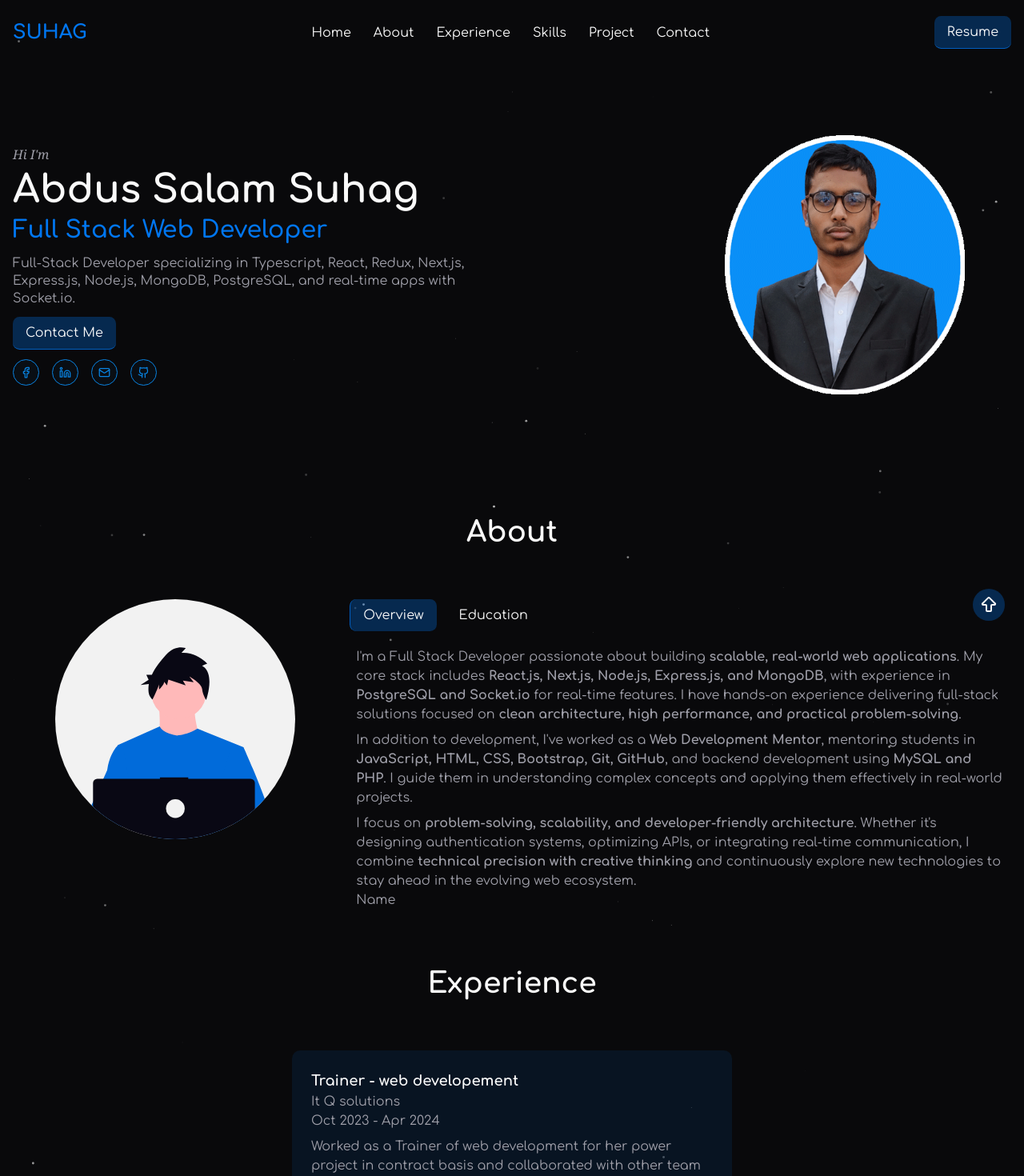
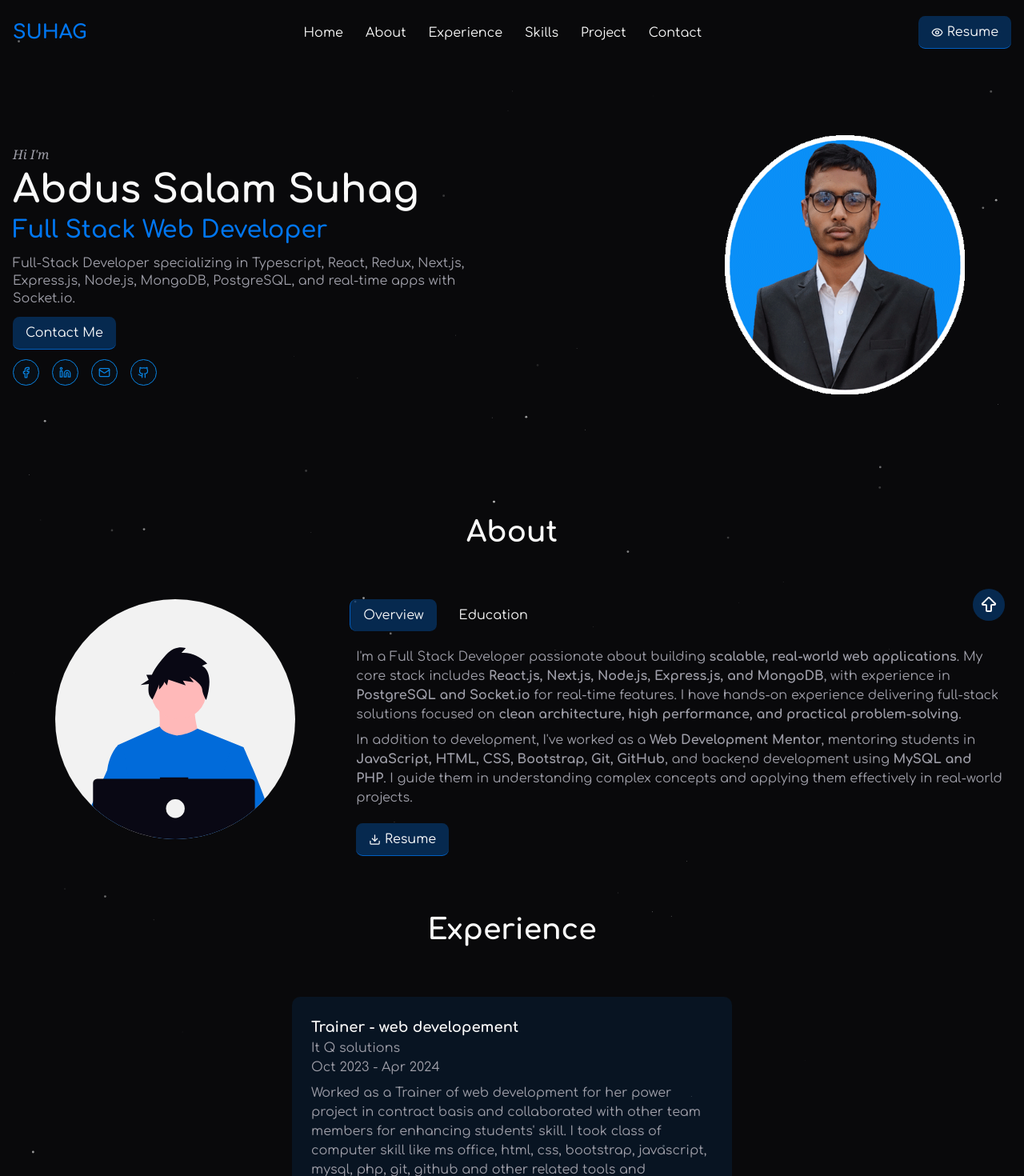
Before and after one commit to md-suhag/suhag-portfolio, a Next.js app: page / in a window 1280 px wide. Shown: the top 1470 px of the page at 80% size. Built offline with nearby package versions, Linux system fonts and the light colour scheme.

Commit message:
update: resume

```diff
--- a/src/components/home/About.tsx
+++ b/src/components/home/About.tsx
@@ -3,6 +3,7 @@ import Image from "next/image";
 import React from "react";
 import { images } from "../../../public/images";
 import * as motion from "motion/react-client";
+import { Download } from "lucide-react";
 
 const About = () => {
   return (
@@ -73,19 +74,16 @@ const About = () => {
                 guide them in understanding complex concepts and applying them
                 effectively in real-world projects.
               </p>
-              <p className="mt-2">
-                I focus on{" "}
-                <strong>
-                  problem-solving, scalability, and developer-friendly
-                  architecture
-                </strong>
-                . Whether it&apos;s designing authentication systems, optimizing
-                APIs, or integrating real-time communication, I combine{" "}
-                <strong>technical precision with creative thinking</strong> and
-                continuously explore new technologies to stay ahead in the
-                evolving web ecosystem.
-              </p>
-              Name
+              <div className="mt-5 text-white">
+                <a
+                  href="Md Abdus Salam Suhag Resume.pdf"
+                  download=""
+                  className="btn  flex gap-1"
+                  title="Resume Download"
+                >
+                  <Download size={15} className="inline" /> <span>Resume</span>
+                </a>
+              </div>
             </TabsContent>
             <TabsContent value="education">
               <div className="p-2">
--- a/src/components/home/Hero.tsx
+++ b/src/components/home/Hero.tsx
@@ -1,6 +1,12 @@
 import React from "react";
 
-import { FacebookIcon, GithubIcon, LinkedinIcon, MailIcon } from "lucide-react";
+import {
+  EyeIcon,
+  FacebookIcon,
+  GithubIcon,
+  LinkedinIcon,
+  MailIcon,
+} from "lucide-react";
 import Image from "next/image";
 import Link from "next/link";
 import { images } from "../../../public/images";
@@ -35,11 +41,12 @@ const Hero = () => {
             Contact Me
           </Link>
           <a
-            href="/Md Abdus Salam Suhag Resume.pdf"
-            download=""
-            className="block md:hidden md:opacity-0 md:pointer-events-none btn"
+            href="https://drive.google.com/file/d/12ObLn9YWqmoNm_XAe2fXqqzEj2TWqq_y/view?usp=sharing"
+            target="_blank"
+            className="flex gap-2 md:hidden md:opacity-0 md:pointer-events-none btn"
+            title="Resume Preview"
           >
-            Resume
+            <EyeIcon size={15} className="inline" /> <span>Resume</span>
           </a>
         </div>
 
--- a/src/components/home/Skill.tsx
+++ b/src/components/home/Skill.tsx
@@ -12,7 +12,7 @@ const frontend = [
   { name: "Material UI", icon: "/icons/material-ui.svg" },
   { name: "Tailwind CSS", icon: "/icons/tailwind-css.svg" },
   { name: "Bootstrap", icon: "/icons/bootstrap.svg" },
-  { name: "Frammer Motion", icon: "/icons/motion.png" },
+  { name: "Framer Motion", icon: "/icons/motion.png" },
 ];
 const backend = [
   { name: "Typescript", icon: "/icons/typescript.svg" },
--- a/src/components/shared/Navbar.tsx
+++ b/src/components/shared/Navbar.tsx
@@ -1,6 +1,7 @@
 import Link from "next/link";
 import React from "react";
 import Sidebar from "./Sidebar";
+import { EyeIcon } from "lucide-react";
 
 export interface InavMenu {
   name: string;
@@ -36,8 +37,13 @@ const Navbar = () => {
         ))}
       </div>
       <div className="hidden md:block">
-        <a href="/Md Abdus Salam Suhag Resume.pdf" download="" className="btn">
-          Resume
+        <a
+          href="https://drive.google.com/file/d/12ObLn9YWqmoNm_XAe2fXqqzEj2TWqq_y/view?usp=sharing"
+          target="_blank"
+          className="btn flex gap-2"
+          title="Resume Preview"
+        >
+          <EyeIcon size={15} className="inline" /> <span>Resume</span>
         </a>
       </div>
       {/* for small screen */}
```
Also changed, not shown: 1 other file (tests, documents, lock files or other folders).
